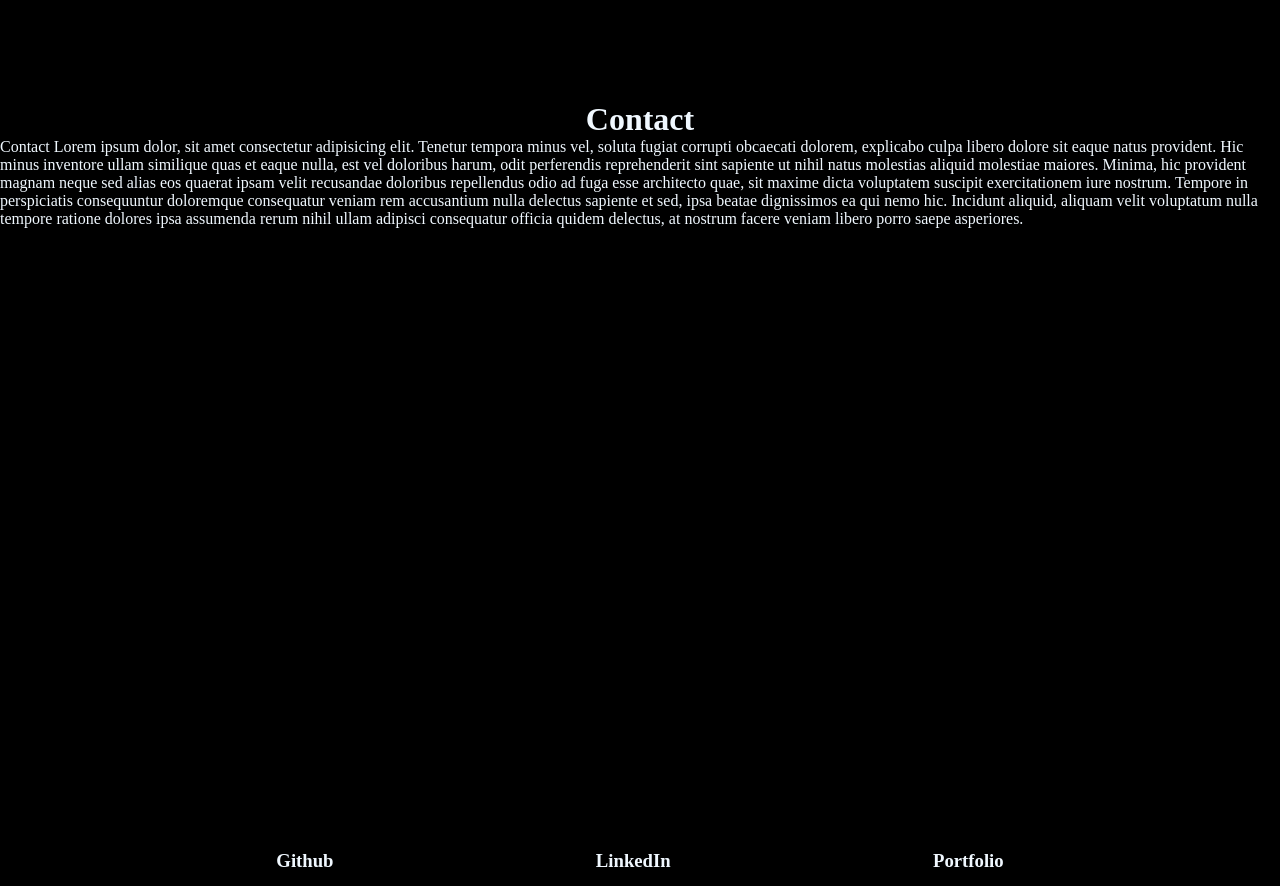
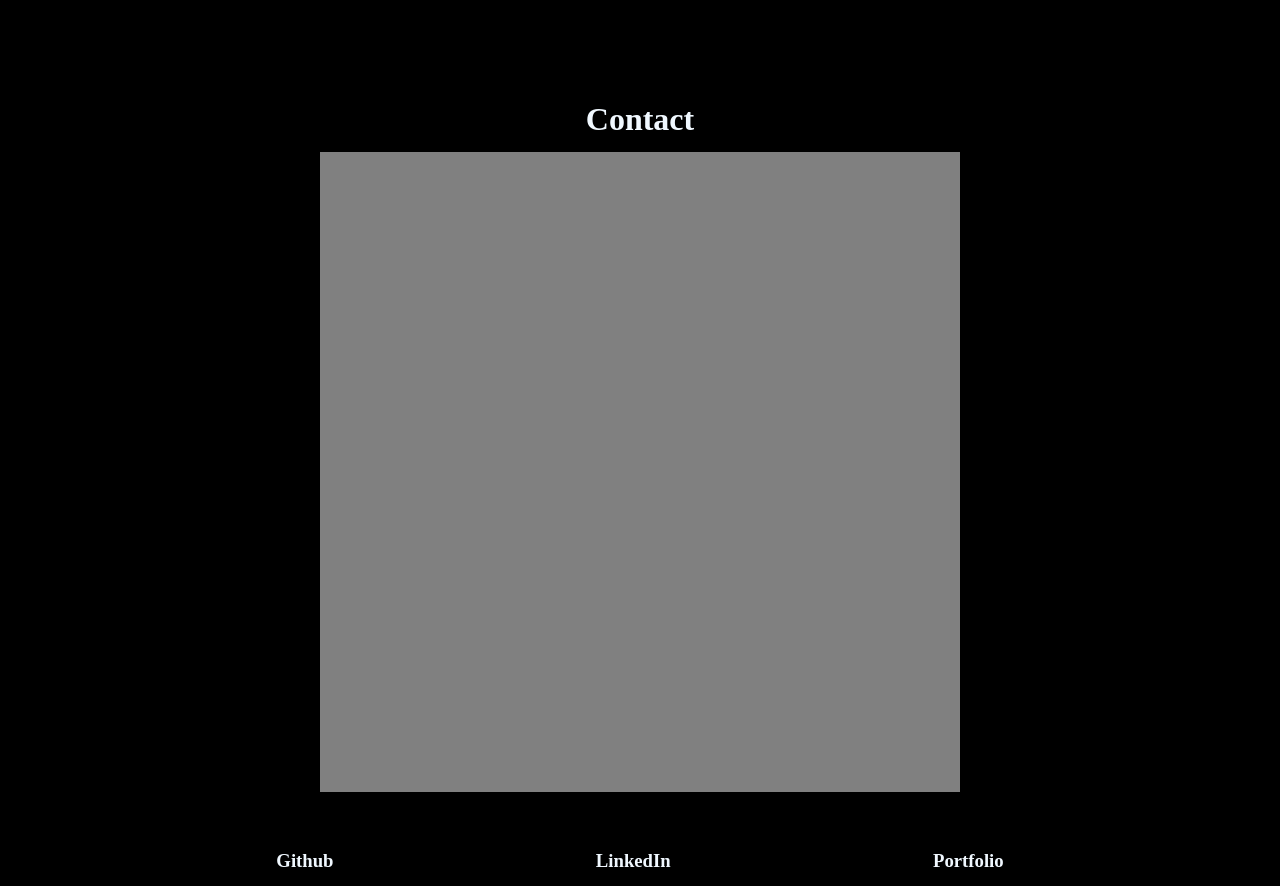
Before and after one commit to Paramesh-Kumar-2004/VP_Portfolio-2, a React (Create React App) app: page / in a window 1280 px wide. Shown: the part 4180-5066 px from the top of the page. Built offline with nearby package versions, Linux system fonts and the light colour scheme.

Commit message:
Modified: Contact.jsx

```diff
--- a/src/Components/Contact.jsx
+++ b/src/Components/Contact.jsx
@@ -6,7 +6,11 @@ function Contact() {
   return (
     <div id='Main_Contact_Div'>
       <h1 id='Title'>Contact</h1>
-      <div>Contact Lorem ipsum dolor, sit amet consectetur adipisicing elit. Tenetur tempora minus vel, soluta fugiat corrupti obcaecati dolorem, explicabo culpa libero dolore sit eaque natus provident. Hic minus inventore ullam similique quas et eaque nulla, est vel doloribus harum, odit perferendis reprehenderit sint sapiente ut nihil natus molestias aliquid molestiae maiores. Minima, hic provident magnam neque sed alias eos quaerat ipsam velit recusandae doloribus repellendus odio ad fuga esse architecto quae, sit maxime dicta voluptatem suscipit exercitationem iure nostrum. Tempore in perspiciatis consequuntur doloremque consequatur veniam rem accusantium nulla delectus sapiente et sed, ipsa beatae dignissimos ea qui nemo hic. Incidunt aliquid, aliquam velit voluptatum nulla tempore ratione dolores ipsa assumenda rerum nihil ullam adipisci consequatur officia quidem delectus, at nostrum facere veniam libero porro saepe asperiores.</div>
+      <div id="InputFeild">
+        <div >
+
+        </div>
+      </div>
     </div>
   )
 }
--- a/src/Styles/Contact.css
+++ b/src/Styles/Contact.css
@@ -1,3 +1,12 @@
 #Main_Contact_Div {
     min-height: 100vh;
 }
+
+
+#InputFeild{
+    height: 80vh;
+    width: 50vw;
+    margin: 14px;
+    justify-self: center;
+    background: gray;
+}
```
